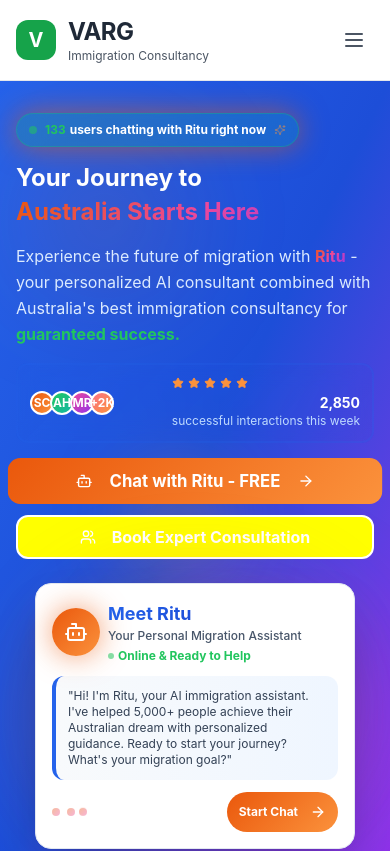
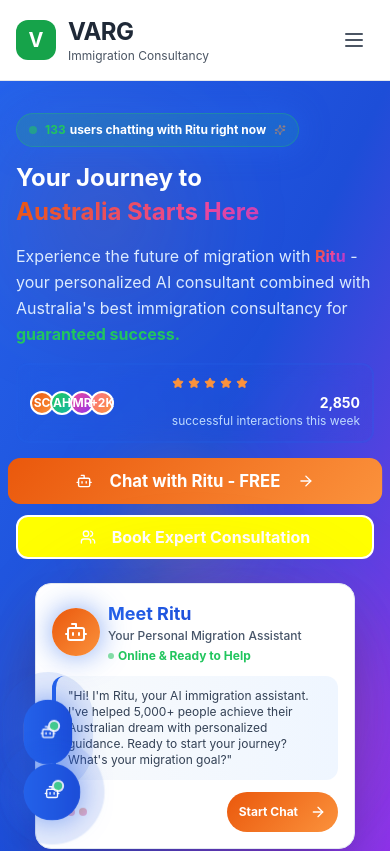
Before and after one commit to gsihag/varg-immigration, a React (Vite) app: page / in a window 390 px wide. Shown: the top 851 px of the page. Built offline with nearby package versions, Linux system fonts and the light colour scheme.

Commit message:
Add floating chat widget
Implement a floating chat widget in the bottom-left corner of the webapp, including psychology-driven animations and integration with the existing chat popup.

```diff
--- a/src/App.tsx
+++ b/src/App.tsx
@@ -4,6 +4,7 @@ import { Toaster as Sonner } from "@/components/ui/sonner";
 import { TooltipProvider } from "@/components/ui/tooltip";
 import { QueryClient, QueryClientProvider } from "@tanstack/react-query";
 import { BrowserRouter, Routes, Route } from "react-router-dom";
+import FloatingChatWidget from "@/components/FloatingChatWidget";
 import Index from "./pages/Index";
 import Meeting from "./pages/Meeting";
 import RituMeeting from "./pages/RituMeeting";
@@ -35,6 +36,9 @@ const App = () => (
           <Route path="/study-visas" element={<StudyVisas />} />
           <Route path="*" element={<NotFound />} />
         </Routes>
+
+        {/* Floating Chat Widget - appears on all pages */}
+        <FloatingChatWidget />
       </BrowserRouter>
     </TooltipProvider>
   </QueryClientProvider>
--- /dev/null
+++ b/src/components/FloatingChatWidget.tsx
@@ -0,0 +1,111 @@
+
+import React, { useState, useEffect } from 'react';
+import { MessageCircle, Bot, X } from 'lucide-react';
+import { Button } from '@/components/ui/button';
+import ChatPopup from '@/components/ChatPopup';
+
+const FloatingChatWidget: React.FC = () => {
+  const [isChatOpen, setIsChatOpen] = useState(false);
+  const [showWidget, setShowWidget] = useState(false);
+
+  // Show widget after initial delay to let user settle in
+  useEffect(() => {
+    const timer = setTimeout(() => {
+      setShowWidget(true);
+    }, 2500);
+
+    return () => clearTimeout(timer);
+  }, []);
+
+  const handleWidgetClick = () => {
+    setIsChatOpen(true);
+  };
+
+  const handleCloseChat = () => {
+    setIsChatOpen(false);
+  };
+
+  if (!showWidget) return null;
+
+  return (
+    <>
+      {/* Floating Widget */}
+      <div className={`fixed bottom-6 left-6 z-50 transition-all duration-300 ${isChatOpen ? 'scale-95 opacity-75' : 'scale-100 opacity-100'}`}>
+        <Button
+          onClick={handleWidgetClick}
+          className={`
+            relative group
+            h-16 px-4 rounded-full
+            bg-gradient-to-r from-australia-blue to-australia-darkBlue
+            hover:from-australia-darkBlue hover:to-australia-blue
+            text-white font-semibold
+            shadow-xl hover:shadow-2xl
+            transition-all duration-300
+            magnetic-hover
+            ${!isChatOpen ? 'animate-attention-grab' : ''}
+          `}
+          style={{
+            animation: !isChatOpen ? 'attention-grab 2s ease-in-out infinite, pulse-glow 3s ease-in-out infinite' : 'none'
+          }}
+        >
+          {/* Pulse Glow Background */}
+          <div className="absolute inset-0 rounded-full bg-gradient-to-r from-australia-blue to-australia-darkBlue opacity-75 animate-ping"></div>
+
+          {/* Widget Content */}
+          <div className="relative flex items-center gap-2 z-10">
+            <div className="relative">
+              <Bot className="w-6 h-6" />
+              {/* Online indicator */}
+              <div className="absolute -top-1 -right-1 w-3 h-3 bg-green-400 rounded-full border-2 border-white animate-pulse"></div>
+            </div>
+            <span className="hidden sm:block text-sm font-medium">
+              Chat with Ritu
+            </span>
+          </div>
+
+          {/* Hover effect overlay */}
+          <div className="absolute inset-0 rounded-full bg-white opacity-0 group-hover:opacity-10 transition-opacity duration-300"></div>
+        </Button>
+
+        {/* Mobile-specific smaller version */}
+        <div className="sm:hidden">
+          <Button
+            onClick={handleWidgetClick}
+            className={`
+              relative group
+              h-14 w-14 rounded-full
+              bg-gradient-to-r from-australia-blue to-australia-darkBlue
+              hover:from-australia-darkBlue hover:to-australia-blue
+              text-white
+              shadow-xl hover:shadow-2xl
+              transition-all duration-300
+              magnetic-hover
+              ${!isChatOpen ? 'animate-attention-grab' : ''}
+            `}
+            style={{
+              animation: !isChatOpen ? 'attention-grab 2s ease-in-out infinite, pulse-glow 3s ease-in-out infinite' : 'none'
+            }}
+          >
+            {/* Pulse Glow Background */}
+            <div className="absolute inset-0 rounded-full bg-gradient-to-r from-australia-blue to-australia-darkBlue opacity-75 animate-ping"></div>
+
+            {/* Widget Content */}
+            <div className="relative z-10">
+              <Bot className="w-6 h-6" />
+              {/* Online indicator */}
+              <div className="absolute -top-1 -right-1 w-3 h-3 bg-green-400 rounded-full border-2 border-white animate-pulse"></div>
+            </div>
+          </Button>
+        </div>
+      </div>
+
+      {/* Chat Popup */}
+      <ChatPopup
+        isOpen={isChatOpen}
+        onClose={handleCloseChat}
+      />
+    </>
+  );
+};
+
+export default FloatingChatWidget;
--- a/src/index.css
+++ b/src/index.css
@@ -210,10 +210,10 @@
 /* Psychology-Based Animations */
 @keyframes pulse-glow {
   0%, 100% {
-    box-shadow: 0 0 20px rgba(234, 88, 12, 0.3);
+    box-shadow: 0 0 20px rgba(37, 99, 235, 0.3);
   }
   50% {
-    box-shadow: 0 0 30px rgba(234, 88, 12, 0.6);
+    box-shadow: 0 0 30px rgba(37, 99, 235, 0.6);
   }
 }
 
@@ -344,3 +344,34 @@
     inset 20px 20px 60px #d1d5db,
     inset -20px -20px 60px #ffffff;
 }
+
+/* Floating Chat Widget Specific Animations */
+@keyframes widget-bounce {
+  0%, 100% {
+    transform: translateY(0) scale(1);
+  }
+  50% {
+    transform: translateY(-5px) scale(1.02);
+  }
+}
+
+@keyframes widget-pulse-glow {
+  0%, 100% {
+    box-shadow: 0 0 15px rgba(37, 99, 235, 0.4);
+  }
+  50% {
+    box-shadow: 0 0 25px rgba(37, 99, 235, 0.7);
+  }
+}
+
+.animate-attention-grab {
+  animation: widget-bounce 2s ease-in-out infinite;
+}
+
+/* Mobile-specific adjustments for floating widget */
+@media (max-width: 640px) {
+  .floating-chat-widget {
+    bottom: 1rem;
+    left: 1rem;
+  }
+}
```
